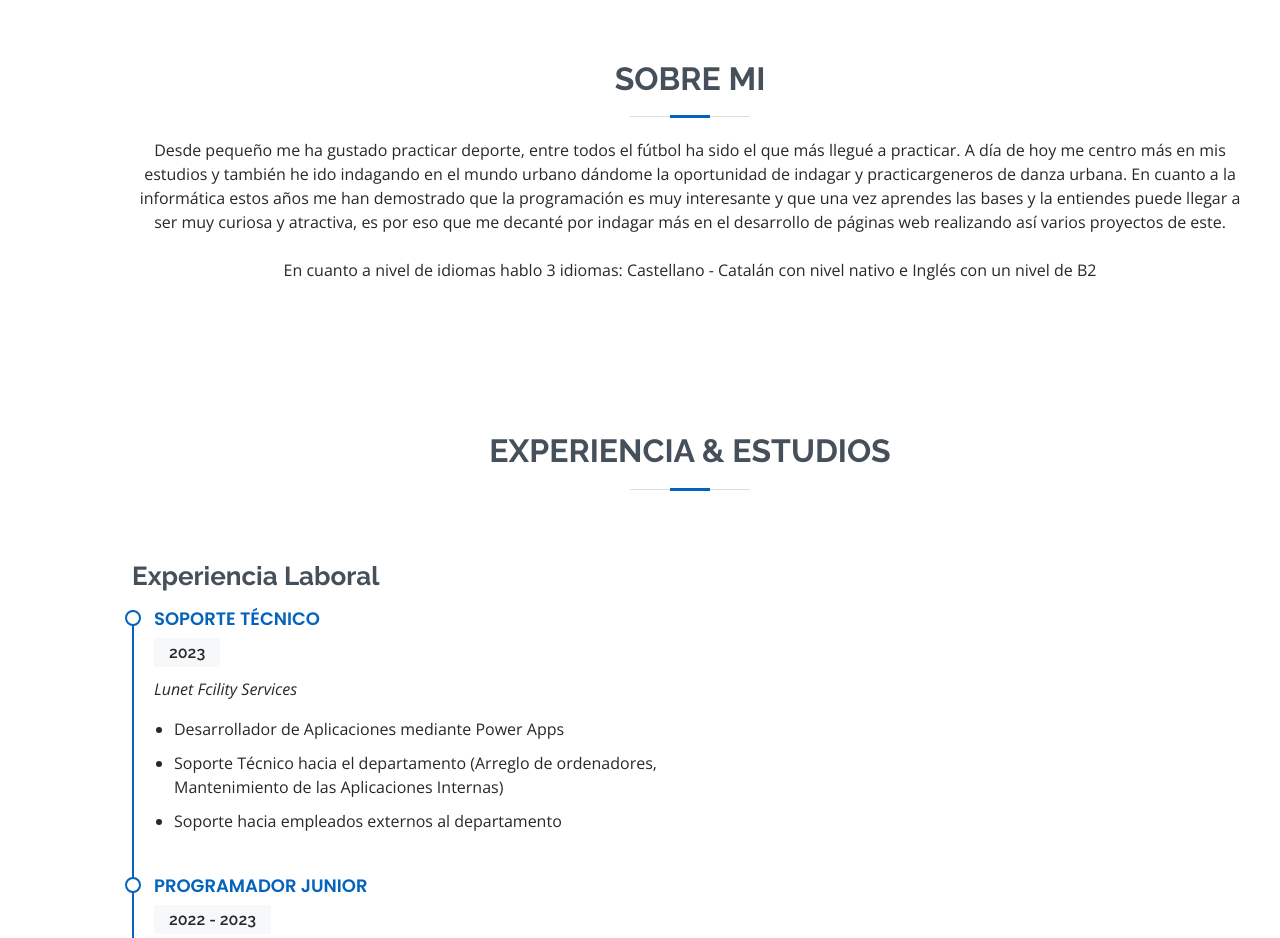
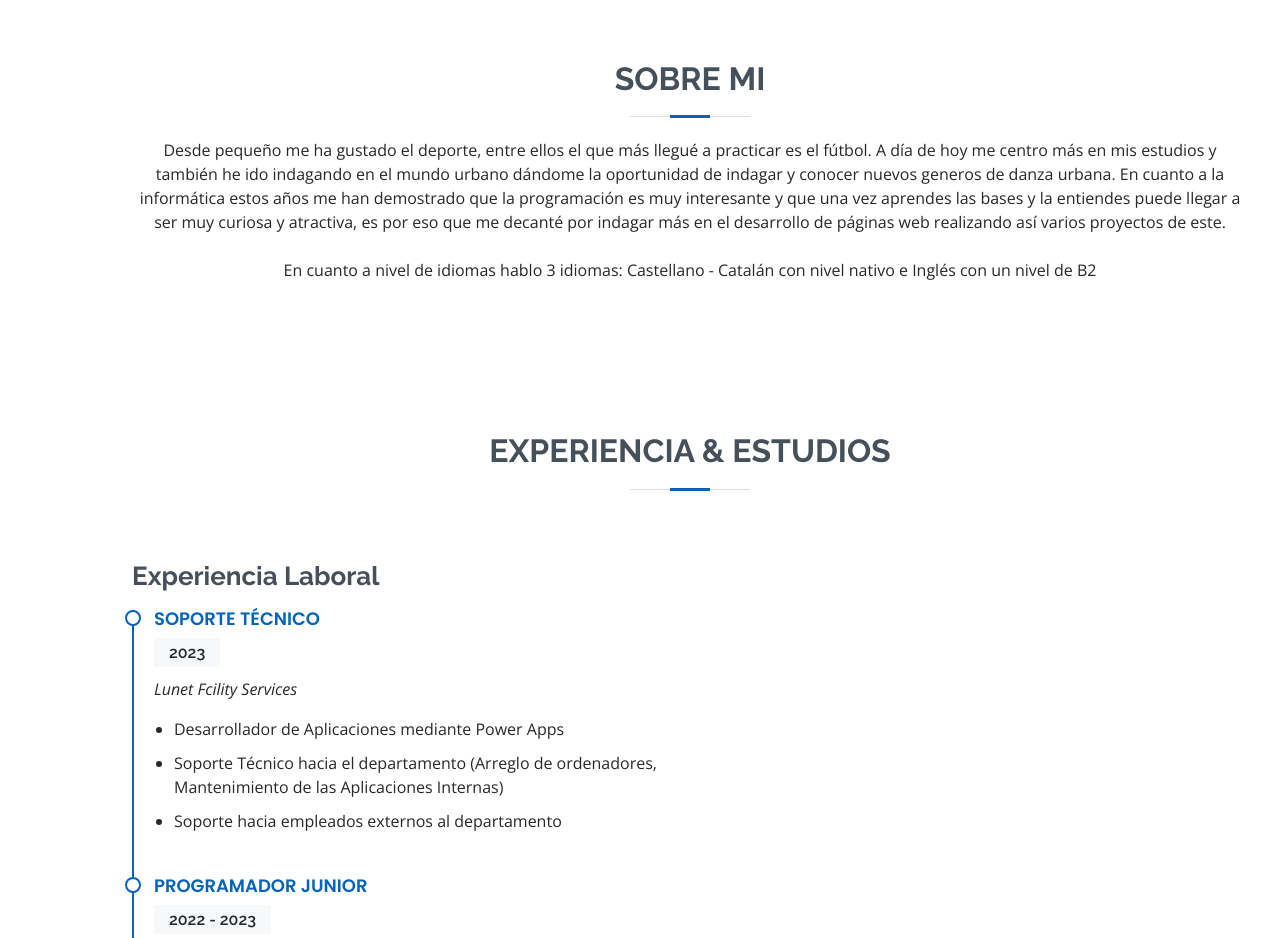
Before and after one commit to Zacoleo/cvResponsive, a plain HTML site: page index.html in a window 1280 px wide. Shown: the part 800-1738 px from the top of the page. Drawn offline with nearby package versions, Linux system fonts and the light colour scheme.

Commit message:
Update CV

```diff
--- a/index.html
+++ b/index.html
@@ -76,7 +76,7 @@
 
         <div class="section-title">
           <h2>Sobre Mi</h2>
-          <p>Desde pequeño me ha gustado practicar deporte, entre todos el fútbol ha sido el que más llegué a practicar. A día de hoy me centro más en mis estudios y también he ido indagando en el mundo urbano dándome la oportunidad de indagar y practicargeneros de danza urbana. En cuanto a la informática estos años me han demostrado que la programación es muy interesante y que una vez aprendes las bases y la entiendes puede llegar a ser muy curiosa y atractiva, es por eso que me decanté por indagar más en el desarrollo de páginas web realizando así varios proyectos de este.  </p>
+          <p>Desde pequeño me ha gustado el deporte, entre ellos el que más llegué a practicar es el fútbol. A día de hoy me centro más en mis estudios y también he ido indagando en el mundo urbano dándome la oportunidad de indagar y conocer nuevos generos de danza urbana. En cuanto a la informática estos años me han demostrado que la programación es muy interesante y que una vez aprendes las bases y la entiendes puede llegar a ser muy curiosa y atractiva, es por eso que me decanté por indagar más en el desarrollo de páginas web realizando así varios proyectos de este.  </p>
 
           <br />
 
```
